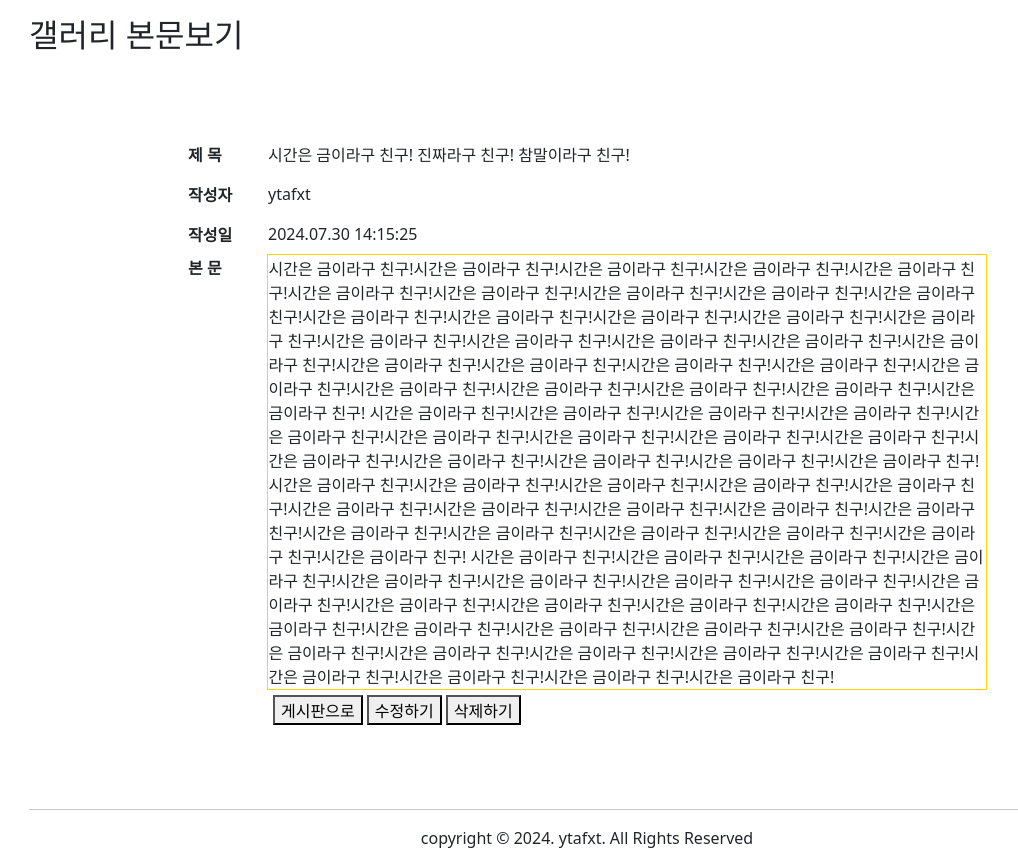
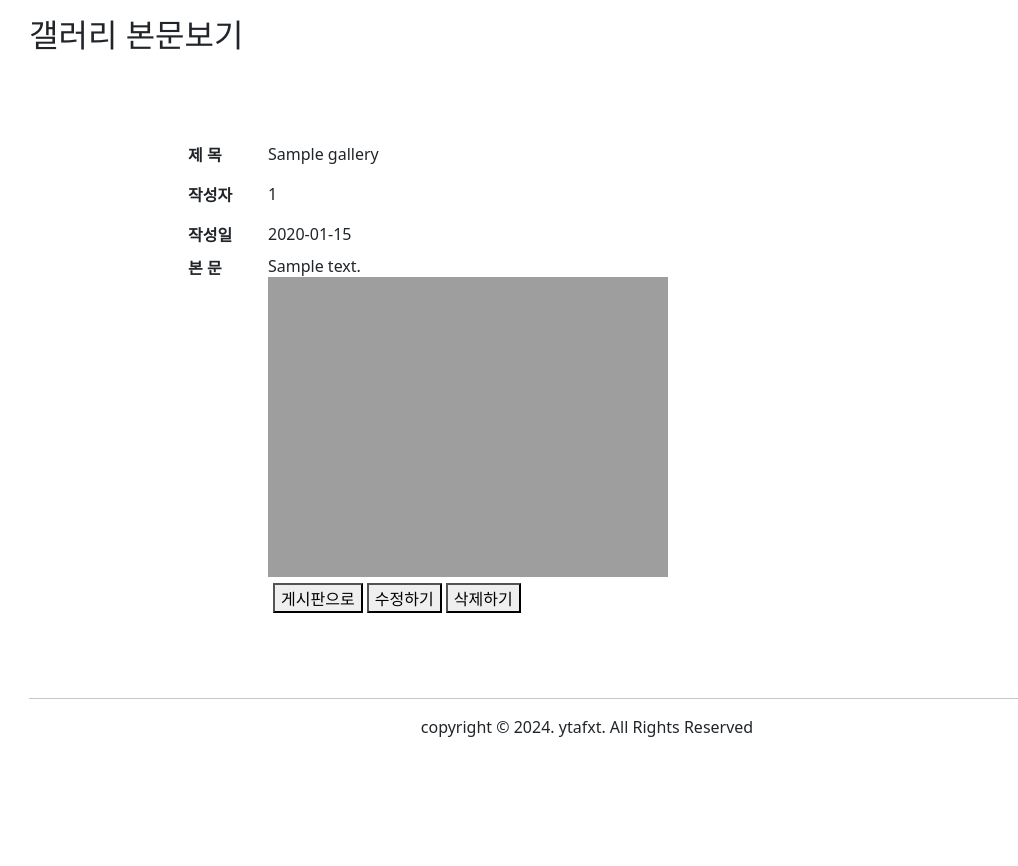
Before and after one commit to evollivia/semiprojectv1b, a FastAPI app: template views/templates/gallery/view.html in a window 1280 px wide. Shown: the part 145-1011 px from the top of the page, without its empty margins (53-1071 px from the left). After the commit the page ends 882 px from the top, so only its background shows below. Run offline with FastAPI, Linux system fonts and the light colour scheme; the template is opened without the code that fills it: most values are stand-ins (such as "Sample title", 1, 10 or a date in 2020); parts of the project's set-up code (start-up, migrations or seed data) failed here and were passed over; some libraries are stand-ins or nearby versions.

Commit message:
gallery list 관련 코드 수정 gallery view 관련 코드 v1 추가

```diff
--- a/app/service/gallery.py
+++ b/app/service/gallery.py
@@ -4,6 +4,7 @@ from datetime import datetime
 from fastapi import Form
 from sqlalchemy import insert, select
 from sqlalchemy.exc import SQLAlchemyError
+from sqlalchemy.orm import aliased
 
 from app.model.gallery import Gallery, GalAttach
 from app.schema.gallery import NewGallery
@@ -67,3 +68,20 @@ class GalleryService:
         except SQLAlchemyError as ex:
             print(f'▶▶▶ select_gallery에서 오류 발생 : {str(ex)}')
             db.rollback()
+
+
+    @staticmethod
+    def selectone_gallery(gno, db):
+        try:
+            stmt = select(Gallery).where(Gallery.gno == gno)
+            result1 = db.execute(stmt).first()
+
+            ga = aliased(GalAttach)     # 테이블에 대한 별칭
+            stmt = select(GalAttach.fname, GalAttach.fsize).where(GalAttach.gno == gno)
+            result2 = db.execute(stmt).fetchall()
+
+            return result1, result2
+
+        except SQLAlchemyError as ex:
+            print(f'▶▶▶ selectone_gallery에서 오류 발생 : {str(ex)}')
+            db.rollback()
--- a/views/templates/gallery/list.html
+++ b/views/templates/gallery/list.html
@@ -56,7 +56,7 @@
         <div class="row" style="width: 888px; margin: 0 auto;">
             {% for ga in galist %}
             <div class="col-10 card m-1" style="width: 18rem">
-                <a href="/gallery/view/1">
+                <a href="/gallery/view/{{ga.gno}}">
                     <img src="http://127.0.0.1/cdn/img/{{ ga.fname }}"
                          class="card-img-top" alt="..."></a><!-- 이미지 -->
                 <div class="card-body">
--- a/views/templates/gallery/view.html
+++ b/views/templates/gallery/view.html
@@ -19,12 +19,16 @@
 <main>
     <h2>갤러리 본문보기</h2>
     <table>
-        <tr><th>제  목</th><td>시간은 금이라구 친구! 진짜라구 친구! 참말이라구 친구!</td></tr>
-        <tr><th>작성자</th><td>ytafxt</td></tr>
-        <tr><th>작성일</th><td>2024.07.30 14:15:25</td></tr>
-        <tr><th>본  문 </th><td id="mainlist">시간은 금이라구 친구!시간은 금이라구 친구!시간은 금이라구 친구!시간은 금이라구 친구!시간은 금이라구 친구!시간은 금이라구 친구!시간은 금이라구 친구!시간은 금이라구 친구!시간은 금이라구 친구!시간은 금이라구 친구!시간은 금이라구 친구!시간은 금이라구 친구!시간은 금이라구 친구!시간은 금이라구 친구!시간은 금이라구 친구!시간은 금이라구 친구!시간은 금이라구 친구!시간은 금이라구 친구!시간은 금이라구 친구!시간은 금이라구 친구!시간은 금이라구 친구!시간은 금이라구 친구!시간은 금이라구 친구!시간은 금이라구 친구!시간은 금이라구 친구!시간은 금이라구 친구!시간은 금이라구 친구!시간은 금이라구 친구!시간은 금이라구 친구!시간은 금이라구 친구!
-            시간은 금이라구 친구!시간은 금이라구 친구!시간은 금이라구 친구!시간은 금이라구 친구!시간은 금이라구 친구!시간은 금이라구 친구!시간은 금이라구 친구!시간은 금이라구 친구!시간은 금이라구 친구!시간은 금이라구 친구!시간은 금이라구 친구!시간은 금이라구 친구!시간은 금이라구 친구!시간은 금이라구 친구!시간은 금이라구 친구!시간은 금이라구 친구!시간은 금이라구 친구!시간은 금이라구 친구!시간은 금이라구 친구!시간은 금이라구 친구!시간은 금이라구 친구!시간은 금이라구 친구!시간은 금이라구 친구!시간은 금이라구 친구!시간은 금이라구 친구!시간은 금이라구 친구!시간은 금이라구 친구!시간은 금이라구 친구!시간은 금이라구 친구!시간은 금이라구 친구!
-            시간은 금이라구 친구!시간은 금이라구 친구!시간은 금이라구 친구!시간은 금이라구 친구!시간은 금이라구 친구!시간은 금이라구 친구!시간은 금이라구 친구!시간은 금이라구 친구!시간은 금이라구 친구!시간은 금이라구 친구!시간은 금이라구 친구!시간은 금이라구 친구!시간은 금이라구 친구!시간은 금이라구 친구!시간은 금이라구 친구!시간은 금이라구 친구!시간은 금이라구 친구!시간은 금이라구 친구!시간은 금이라구 친구!시간은 금이라구 친구!시간은 금이라구 친구!시간은 금이라구 친구!시간은 금이라구 친구!시간은 금이라구 친구!시간은 금이라구 친구!시간은 금이라구 친구!시간은 금이라구 친구!</td></tr>
+        {% for g in gallery %}
+        <tr><th>제  목</th><td>{{ g.title }}</td></tr>
+        <tr><th>작성자</th><td>{{ g.userid }}</td></tr>
+        <tr><th>작성일</th><td>{{ g.regdate.strftime('%Y-%m-%d %H:%M:%S') }}</td></tr>
+        <tr><th>본  문 </th><td>{{ g.contents }}
+        {% endfor %}
+        {% for ga in galattach %}
+            <div><img src="http://127.0.0.1/cdn/img/{{ ga.fname }}" class="img-fluid"></div>
+        {% endfor %}
+        </td></tr>
         <tr><td colspan="2">
             <button type="button" id="listbtn" onclick="location.href='/gallery/list/1'">게시판으로</button>
             <button type="button" id="mdfybtn" onclick="location.href='/gallery/modify'">수정하기</button>
```
Also changed, not shown: app/routes/gallery.py (+11 -3 lines).
